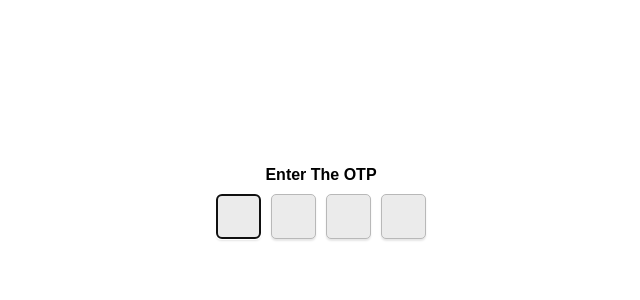
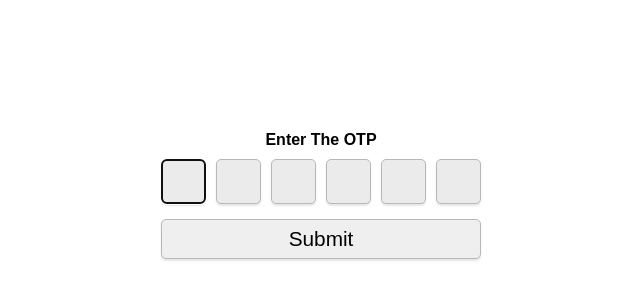
Before and after one commit to vishalkumar12323/react-practice-project, a React (Vite) app: page / in a window 1280 px wide. Shown: the part 198-498 px from the top of the page, without its empty margins (319-959 px from the left). Built offline with nearby package versions, Linux system fonts and the light colour scheme.

Commit message:
improving user accessbility and UI

```diff
--- a/src/app.jsx
+++ b/src/app.jsx
@@ -1,5 +1,10 @@
 import { OTPInputForm } from "./components/Otp";
 
 export const App = () => {
-  return <OTPInputForm otpLength={4} />;
+  const handleOnSubmit = (otp, event) => {
+    event.preventDefault();
+    const combinedOTP = otp.join("");
+    console.log(combinedOTP);
+  };
+  return <OTPInputForm otpLength={6} onSubmit={handleOnSubmit} />;
 };
--- a/src/components/Otp.jsx
+++ b/src/components/Otp.jsx
@@ -1,21 +1,27 @@
 import { useState, useEffect, useRef } from "react";
 import "../styles/otp.css";
 
-export const OTPInputForm = ({ otpLength }) => {
+export const OTPInputForm = ({ otpLength, onSubmit }) => {
   const [otp, setOtp] = useState([...Array(otpLength).fill("")]);
   const inputRefs = useRef([]);
 
   const handleChange = (index, event) => {
     const value = event.target.value;
 
-    if (isNaN(value)) return;
+    if (isNaN(value)) return; // Prevent non-numeric input
     const newOtp = [...otp];
     newOtp[index] = value.substring(value.length - 1);
     setOtp(newOtp);
 
-    // Moved to next input if current input is filled.
-    if (value && index < otpLength - 1 && inputRefs.current[index + 1]) {
-      inputRefs.current[index + 1].focus();
+    // Focus on the next empty input field.
+    if (value) {
+      const nextEmptyIndex = newOtp.findIndex(
+        (val, idx) => !val && idx > index
+      );
+
+      if (nextEmptyIndex !== -1 && inputRefs.current[nextEmptyIndex]) {
+        inputRefs.current[nextEmptyIndex].focus();
+      }
     }
   };
 
@@ -36,15 +42,16 @@ export const OTPInputForm = ({ otpLength }) => {
       inputRefs.current[index - 1].focus();
     }
   };
+
   useEffect(() => {
     if (inputRefs.current[0]) {
-      //   console.log("realoded...");
       inputRefs.current[0].focus();
     }
   }, []);
   return (
     <div className="otp_container">
       <h4>Enter The OTP</h4>
+      <form onSubmit={(e) => onSubmit(otp, e)}>
         <div className="otp_box">
           {otp.map((value, index) => {
             return (
@@ -61,6 +68,10 @@ export const OTPInputForm = ({ otpLength }) => {
             );
           })}
         </div>
+        <button type="submit" className="button">
+          Submit
+        </button>
+      </form>
     </div>
   );
 };
--- a/src/main.jsx
+++ b/src/main.jsx
@@ -3,4 +3,8 @@ import ReactDom from "react-dom/client";
 import { App } from "./app";
 import "./index.css";
 
-ReactDom.createRoot(document.getElementById("root")).render(<App />);
+ReactDom.createRoot(document.getElementById("root")).render(
+  <React.StrictMode>
+    <App />
+  </React.StrictMode>
+);
--- a/src/styles/otp.css
+++ b/src/styles/otp.css
@@ -23,3 +23,20 @@
   font-size: 1.4rem;
   font-weight: 550;
 }
+
+.button {
+  text-align: center;
+  margin: 15px auto;
+  width: 100%;
+  padding: 7px;
+  font-size: 1.3rem;
+  box-shadow: 0px 2px 2px rgba(0, 0, 0, 0.1);
+  cursor: pointer;
+  outline: none;
+  border: 1.5px solid #b8b8b8;
+  border-radius: 5px;
+  transition: all 0.3s;
+}
+.button:hover {
+  background-color: #b8b8b8;
+}
```
Lines whose indentation alone changed are shown as unchanged.
